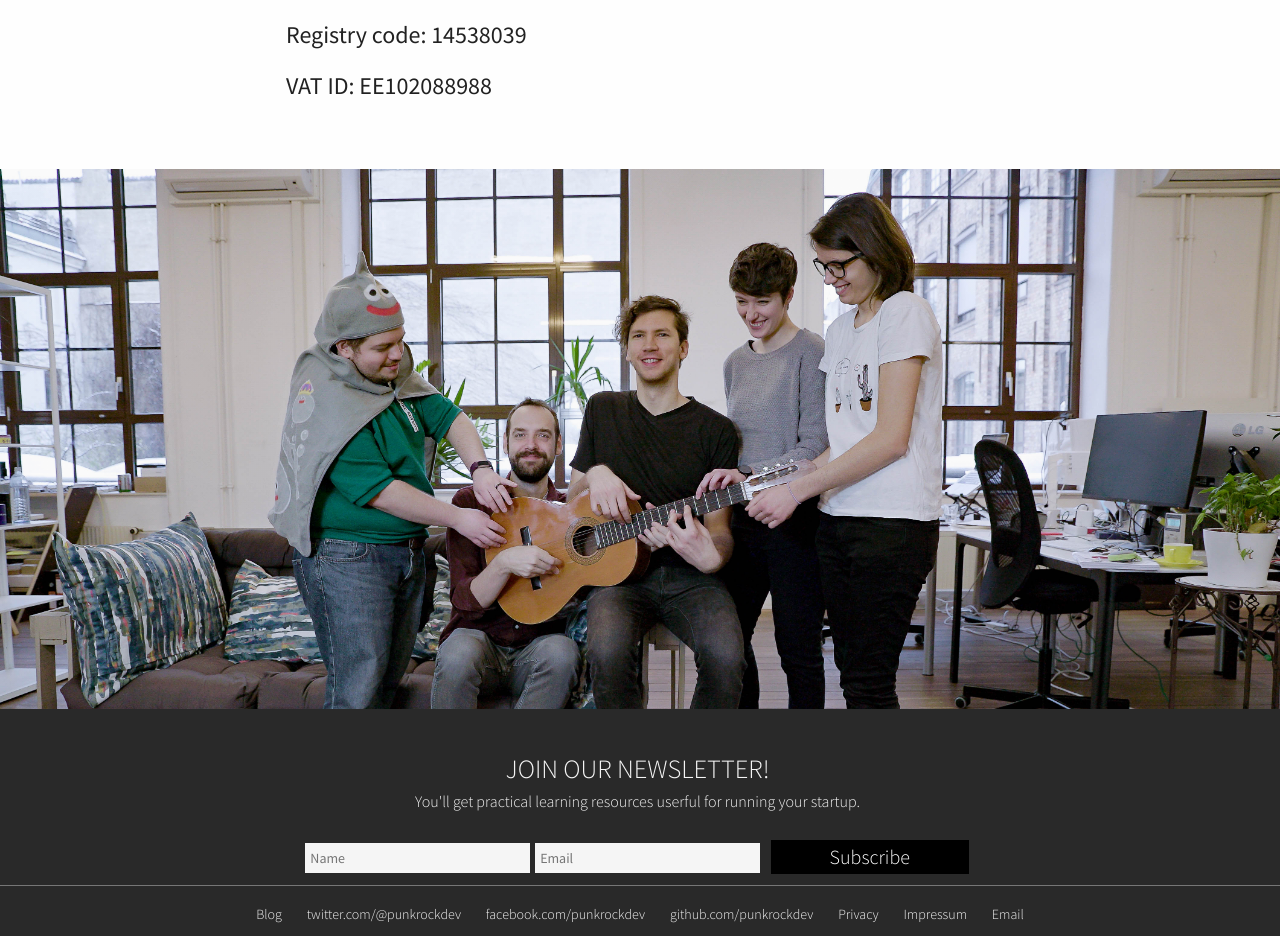
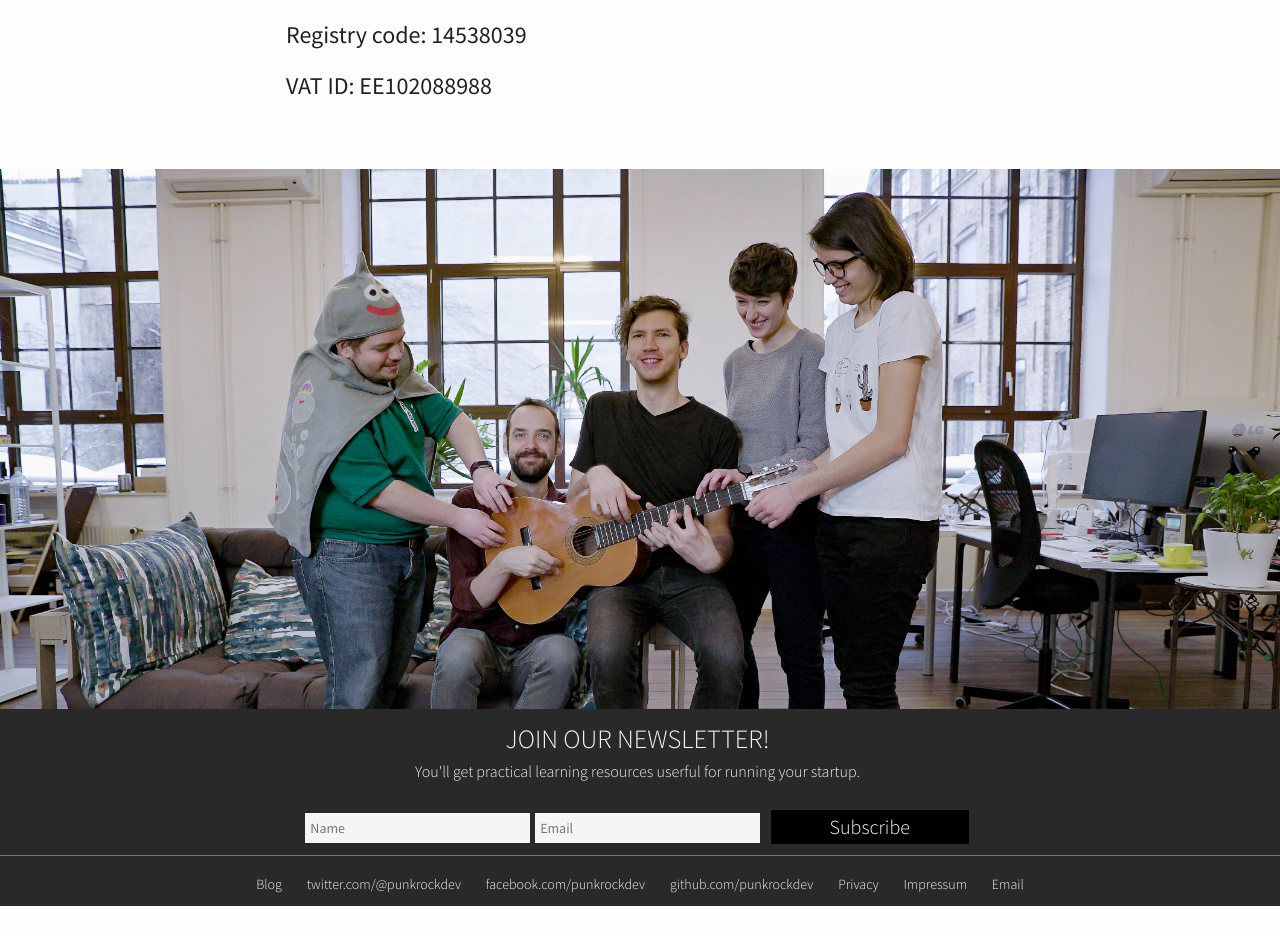
Before and after one commit to punkrockdev/punkrockdev.github.io, a Jekyll site: the page built from impressum.md, in a window 1280 px wide. Shown: the part 1107-2043 px from the top of the page. Built offline with Jekyll 4.4.1, drawn with Linux system fonts in a browser that asks for light colours; nearby versions of some CDN libraries; comment, search, counter and statistics services are not loaded; after the commit the page ends 2013 px from its top, so only the background shows below that.

Commit message:
decrease height of footer on desktop

```diff
--- a/_sass/sections/_footer.scss
+++ b/_sass/sections/_footer.scss
@@ -66,12 +66,13 @@
 
     .footer-col-wrapper {
         padding-right: 0;
-        padding-top: 30px;
+        padding-top: 0;
         width: 100%;
         float: none !important;
         #made-with { display: block; }
         @include media-query($on-desktop) {
             margin-left: 0;
+            padding-top: 0px;
         }
         img {
             padding: 1em 0;
```
